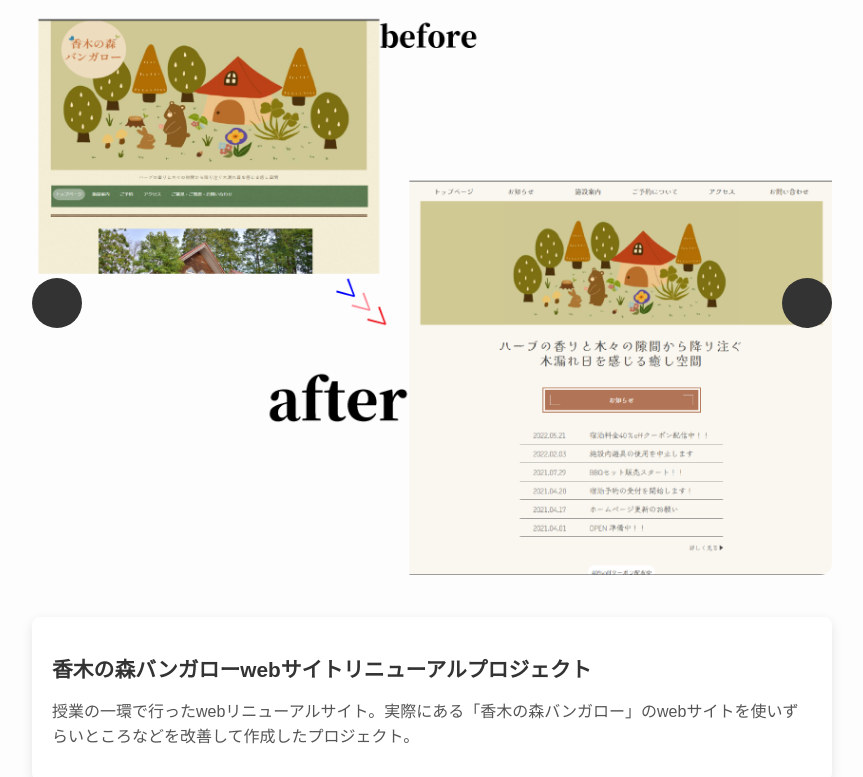
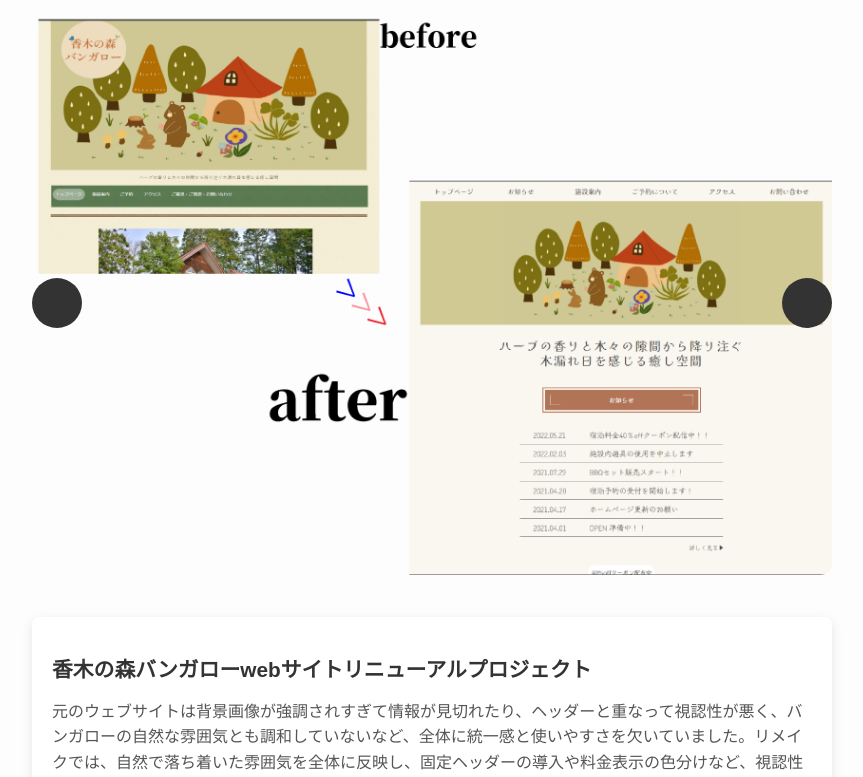
Before and after one commit to yamadaryo0317/yamadaryo-portfolio, a plain HTML site: page more-html/another.html in a window 1280 px wide. Shown: the part 173-950 px from the top of the page, without its empty margins (208-1071 px from the left). Drawn offline with Linux system fonts and the light colour scheme.

Commit message:
Add files via upload

```diff
--- a/more-html/another/script.js
+++ b/more-html/another/script.js
@@ -8,7 +8,7 @@
 const descriptions = [
   {
     title: "香木の森バンガローwebサイトリニューアルプロジェクト",
-    desc: "授業の一環で行ったwebリニューアルサイト。実際にある「香木の森バンガロー」のwebサイトを使いずらいところなどを改善して作成したプロジェクト。"
+    desc: "元のウェブサイトは背景画像が強調されすぎて情報が見切れたり、ヘッダーと重なって視認性が悪く、バンガローの自然な雰囲気とも調和していないなど、全体に統一感と使いやすさを欠いていました。リメイクでは、自然で落ち着いた雰囲気を全体に反映し、固定ヘッダーの導入や料金表示の色分けなど、視認性と操作性の向上を意識。画像切り替えはボタン式に改善しましたが、より直感的な操作ができるよう今後の課題として捉えています。"
   },
   {
     title: "初心者向けポーカーwebサイト（進級制作）",
@@ -20,11 +20,11 @@
   },
   {
     title: "ECサイト",
-    desc: "ECサイトを作るうえで必要な感覚や実際に使ってみて触りやすいように考えながら作成しました"
+    desc: ""
   },
   {
     title: "学園祭webサイトリニューアル",
-    desc: "私が通ってる専門学校の学園祭webサイトが少し使ってて不満に思ったことやほしい情報などが載ってないことがあったので授業のプロジェクトで作成しました。"
+    desc: "私が通ってる専門学校の学園祭webサイトがリメイク前の学園祭サイトでは、出し物の情報が視覚的に整理されておらず、楽しさや雰囲気が伝わりづらいという課題がありました。文字中心のレイアウトや情報の導線の不明瞭さが、閲覧者にとってのストレスになっていました。そこで、リメイクでは「楽しさが伝わるビジュアル」と「情報のわかりやすさ」を両立させることを重視。トップページでは視覚的に文化祭の雰囲気を感じ取れるデザインを採用し、出し物の一覧もカテゴリーごとにすぐ把握できるよう設計しました。また、シンプルなナビゲーションと明確な視線誘導を行うことで、ユーザーが迷わず必要な情報にたどり着ける構造にしています。このリデザインによって、サイト全体の印象が明るく親しみやすくなり、学園祭の魅力をより直感的に伝えられるようになりました。"
   },
 ];
 
```
Also changed, not shown: index.html (+3 -3 lines).
